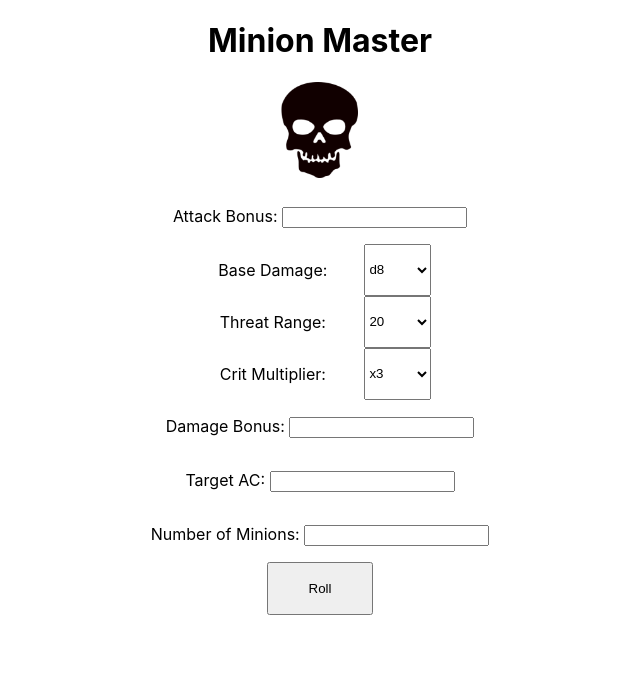
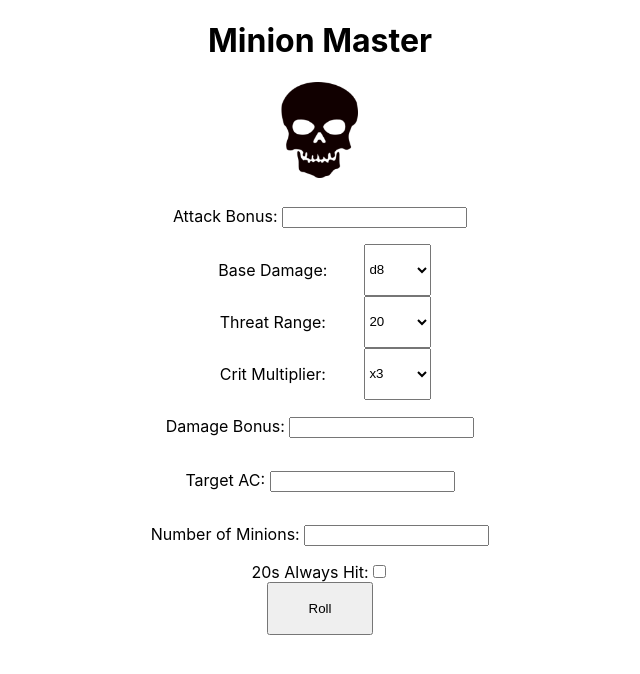
Before and after one commit to GregProuty/minionmaster, a React (Create React App) app: page / in a window 1280 px wide. Shown: the top 674 px of the page, without its empty margins (320-960 px from the left). Built offline with nearby package versions, Linux system fonts and the light colour scheme.

Commit message:
20s always hit checkbox

```diff
--- a/src/App.js
+++ b/src/App.js
@@ -56,7 +56,7 @@ const critRangeMap = {
   3: [18, 19, 20]
 }
 
-const roll = (bonus, ac, times, dmgDie, dmgBonus, critRange, critMultiplier) => {
+const roll = (bonus, ac, times, dmgDie, dmgBonus, critRange, critMultiplier, twentyAlwaysHits) => {
   let totalDmg = 0
   let hits = 0
   const dmgRolls = []
@@ -70,7 +70,7 @@ const roll = (bonus, ac, times, dmgDie, dmgBonus, critRange, critMultiplier) =>
       dmgRolls.push('crit' + (dmgRoll * Number(critMultiplier)))
       totalDmg += (dmgRoll * Number(critMultiplier))
       hits++
-    } else if (d20 >= ac || roll === 20) {
+    } else if (d20 >= ac || (twentyAlwaysHits && roll === 20)) {
       dmgRolls.push(String(dmgRoll))
       totalDmg += Number(dmgRoll)
       hits++
@@ -83,8 +83,8 @@ const App = () => {
   const [hits, setHits] = useState('')
   const [dmgRolls, setDmgRolls] = useState([])
 
-  const getResult = (bonus, ac, times, dmgDie, dmgBonus, critRange, critMultiplier) => {
-    const result = roll(bonus, ac, times, dmgDie, dmgBonus, critRange, critMultiplier)
+  const getResult = (bonus, ac, times, dmgDie, dmgBonus, critRange, critMultiplier, twentyAlwaysHits) => {
+    const result = roll(bonus, ac, times, dmgDie, dmgBonus, critRange, critMultiplier, twentyAlwaysHits)
 
     setTotalDmg(result[0])
     setHits(result[1])
--- a/src/Form.js
+++ b/src/Form.js
@@ -45,12 +45,13 @@ const Form = ({ getResult }) => {
   const [dmgBonus, setDmgBonus] = useState(0)
   const [critRange, setCritRange] = useState('1')
   const [critMultiplier, setCritMultiplier] = useState('3')
+  const [twentyAlwaysHits, setTwentyAlwaysHits] = useState(false)
 
   return (
     <div className='Form'>
       <form onSubmit={e => {
         e.preventDefault()
-        getResult(bonus, ac, minions, dmgDie, dmgBonus, critRange, critMultiplier)
+        getResult(bonus, ac, minions, dmgDie, dmgBonus, critRange, critMultiplier, twentyAlwaysHits)
       }}
       >
         <Wrapper>
@@ -107,6 +108,13 @@ const Form = ({ getResult }) => {
           <Label onChange={e => setMinions(e.target.value)}>
             Number of Minions: <input type='number' name='minions' />
           </Label>
+          <div>
+            <label>20s Always Hit:</label>
+            <input
+              type='checkbox' value={twentyAlwaysHits} onChange={e =>
+                setTwentyAlwaysHits(!twentyAlwaysHits)}
+            />
+          </div>
           <Center>
             <Button type='submit' value='Roll' />
           </Center>
```
Also changed, not shown: 3 other files (tests, documents, lock files or other folders).
